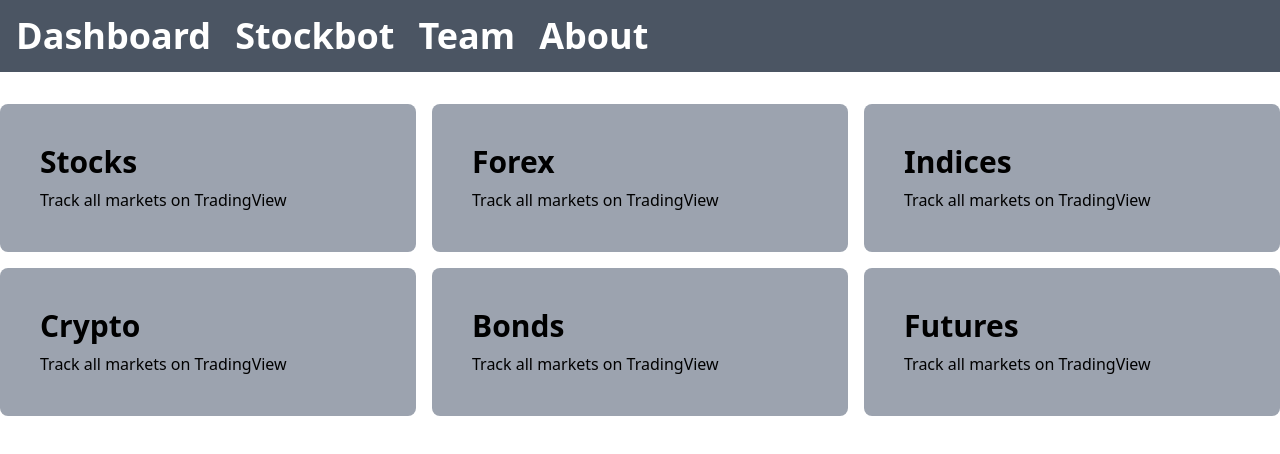
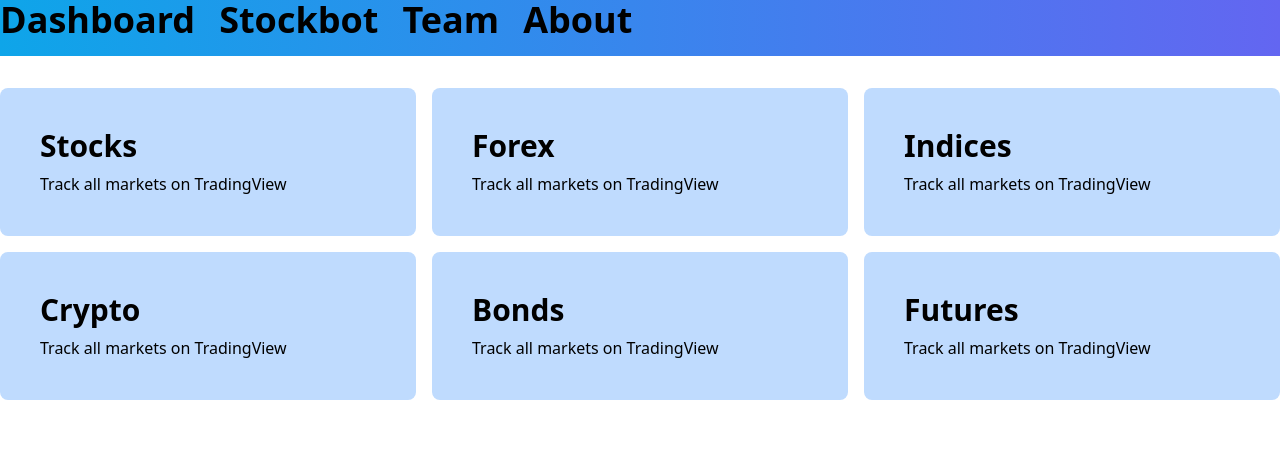
Before and after one commit to therealcyberlord/Blijax-Stockbot, a React (Vite) app in the folder frontend/: page / in a window 1280 px wide. Shown: the top 454 px of the page. Built offline with nearby package versions, Linux system fonts and the light colour scheme.

Commit message:
changed colors

```diff
--- a/frontend/src/components/Imagebox.jsx
+++ b/frontend/src/components/Imagebox.jsx
@@ -1,6 +1,6 @@
 const Box = ({ imageUrl, altText, text }) => {
   return (
-    <div className="bg-gray-400 p-6 rounded-lg shadow-lg shadow-emerald-500 transform transition-all hover:scale-105">
+    <div className="bg-blue-400 p-6 rounded-lg shadow-lg shadow-blue-600 transform transition-all hover:scale-105">
       <img src={imageUrl} alt={altText} className="w-full mb-4" />
       <h3 className="text-xl font-bold mb-2">{text}</h3>
     </div>
--- a/frontend/src/components/Navbar.jsx
+++ b/frontend/src/components/Navbar.jsx
@@ -2,23 +2,23 @@ import { Link } from "wouter";
 
 function Navbar() {
     return (
-      <nav className="bg-gray-600 p-4">
+      <nav className="h-14 bg-gradient-to-r from-sky-500 to-indigo-500">
          <div className="container mx-auto flex">
-            <Link href="/" className="text-white text-4xl font-bold">
+            <Link href="/" className="text-blue text-4xl font-bold">
                  Dashboard
             </Link>
             <div className="px-6">
-                <Link href="/Stockbot" className="text-white text-4xl font-bold">
+                <Link href="/Stockbot" className="text-blue text-4xl font-bold">
                  Stockbot
                 </Link>
             </div>
             <div>
-                <Link href="/team" className="text-white text-4xl font-bold">
+                <Link href="/team" className="text-blue text-4xl font-bold">
                  Team
                 </Link>
             </div>
             <div className="px-6">
-                <Link href="/About" className="text-white text-4xl font-bold">
+                <Link href="/About" className="text-blue text-4xl font-bold">
                  About
                 </Link>
             </div>
--- a/frontend/src/pages/About.jsx
+++ b/frontend/src/pages/About.jsx
@@ -3,13 +3,13 @@ import React from "react";
 const About = () => {
   return (
     <div className="bg-white-400 min-h-screen flex justify-center items-center">
-      <div className="w-5/6 h-2/3 p-8 bg-gray-600 rounded-lg shadow-md flex flex-col md:flex-row items-center">
+      <div className="w-5/6 h-2/3 p-8 bg-blue-600 rounded-lg shadow-md flex flex-col md:flex-row items-center">
         <img src="src/assets/stockbot.jpg" alt="Product" className="w-1/4 md:w-1/6 h-auto rounded-lg mb-4 md:mb-0" />
         <div className="md:ml-8">
           <h2 className="text-4xl font-semibold mb-4 text-gray-100">
             About Us
           </h2>
-          <p className="text-3xl mb-4 text-gray-100">
+          <p className="text-3xl mb-4 text-blue-100">
             Our product will predict the trend of the stock market based on the
             news of the day (WSJ, economic news, press releases, laws passed,
             summarized SEC Filings, CPI reports, FOMC rates, and Company News).
--- a/frontend/src/pages/Dashboard.jsx
+++ b/frontend/src/pages/Dashboard.jsx
@@ -9,27 +9,27 @@ const Dashboard = () => {
   return (
     <div className="container mx-auto mt-8">
       <div className="grid grid-cols-1 md:grid-cols-2 lg:grid-cols-3 gap-4">
-        <div className="bg-gray-400 p-10 rounded-lg transform transition-all hover:scale-105">
+        <div className="bg-blue-200 p-10 rounded-lg transform transition-all hover:scale-105">
           <h3 className="text-3xl font-bold mb-2">Stocks</h3>
           <StockViewWidget />
         </div>
-        <div className="bg-gray-400 p-10 rounded-lg transform transition-all hover:scale-105">
+        <div className="bg-blue-200 p-10 rounded-lg transform transition-all hover:scale-105">
           <h3 className="text-3xl font-bold mb-2">Forex</h3>
           <ForexViewWidget />
         </div>
-        <div className="bg-gray-400 p-10 rounded-lg transform transition-all hover:scale-105">
+        <div className="bg-blue-200 p-10 rounded-lg transform transition-all hover:scale-105">
           <h3 className="text-3xl font-bold mb-2">Indices</h3>
           <IndicesViewWidget />
         </div>
-        <div className="bg-gray-400 p-10 rounded-lg transform transition-all hover:scale-105">
+        <div className="bg-blue-200 p-10 rounded-lg transform transition-all hover:scale-105">
           <h3 className="text-3xl font-bold mb-2">Crypto</h3>
           <CryptoViewWidget />
         </div>
-        <div className="bg-gray-400 p-10 rounded-lg transform transition-all hover:scale-105">
+        <div className="bg-blue-200 p-10 rounded-lg transform transition-all hover:scale-105">
           <h3 className="text-3xl font-bold mb-2">Bonds</h3>
           <BondsViewWidget />
         </div>
-        <div className="bg-gray-400 p-10 rounded-lg transform transition-all hover:scale-105">
+        <div className="bg-blue-200 p-10 rounded-lg transform transition-all hover:scale-105">
           <h3 className="text-3xl font-bold mb-2">Futures</h3>
           <FutureViewWidget />
         </div>
--- a/frontend/src/pages/Stockbot.jsx
+++ b/frontend/src/pages/Stockbot.jsx
@@ -36,15 +36,15 @@ const Stockbot = () => {
 
   return (
     <div className="flex flex-col items-center justify-center h-screen">
-      <div className="absolute top-24 bg-gray-400 p-6 rounded-lg w-5/6 h-2/3">
-        <div className="bg-gray-400 p-6 rounded-lg w-full h-full">
+      <div className="absolute top-24 bg-blue-300 p-6 rounded-lg w-5/6 h-2/3">
+        <div className="bg-blue-300 p-6 rounded-lg w-full h-full">
           <h3>{inputValue}</h3>
         </div>
       </div>
-      <div className="absolute bottom-4 bg-gray-400 p-6 rounded-lg w-5/6">
+      <div className="absolute bottom-4 bg-blue-300 p-6 rounded-lg w-5/6">
         <input
           type="text"
-          className="w-full bg-white border border-gray-400 rounded px-4 py-2 mt-2"
+          className="w-full bg-white border border-blue-300 rounded px-4 py-2 mt-2"
           placeholder="Type here..."
           onKeyDown={handleInputChange}
         />
--- a/frontend/src/pages/Team.jsx
+++ b/frontend/src/pages/Team.jsx
@@ -31,7 +31,7 @@ const Team = () => {
         <Box
           imageUrl="https://t3.ftcdn.net/jpg/01/97/11/64/360_F_197116416_hpfTtXSoJMvMqU99n6hGP4xX0ejYa4M7.jpg"
           altText="Image 6"
-          text="Lee Sophia - Frontend"
+          text="Sophia Lee - Frontend"
         />
       </div>
     </div>
```
